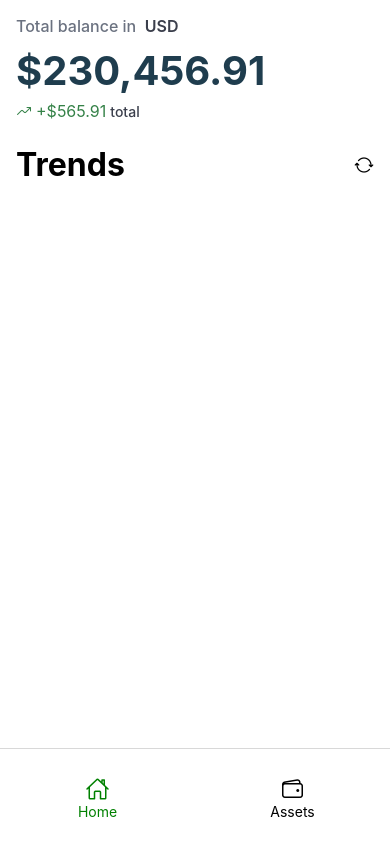
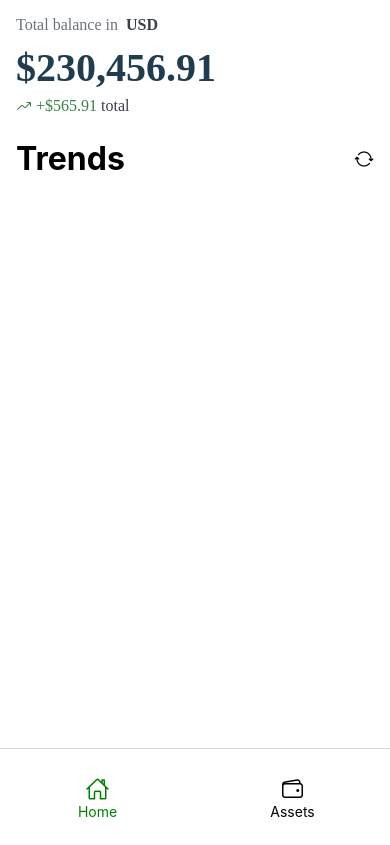
Before and after one commit to layrayson/wallet-demo, a React Native app: screen /Home in a window 390 px wide. Built offline with nearby package versions, Linux system fonts and the light colour scheme.

Commit message:
feat: use roboto font

```diff
--- a/src/components/custom/AppText/index.tsx
+++ b/src/components/custom/AppText/index.tsx
@@ -1,7 +1,7 @@
 // components/AppText.tsx
 import React from 'react';
 import { Text, TextProps, StyleSheet } from 'react-native';
-import { useAppTheme } from '../theme/ThemeContext';
+import { useAppTheme } from '../../../theme/ThemeContext';
 
 export const AppText = ({ style, ...props }: TextProps) => {
     const { theme } = useAppTheme();
@@ -16,7 +16,7 @@ export const AppText = ({ style, ...props }: TextProps) => {
 
 const styles = StyleSheet.create({
     text: {
-        fontFamily: 'Inter-Regular',
+        fontFamily: 'Roboto-Regular',
         fontSize: 16,
     },
 });
--- a/src/components/shared/OverAllBalanceDisplay/index.tsx
+++ b/src/components/shared/OverAllBalanceDisplay/index.tsx
@@ -1,7 +1,8 @@
-import { Text, View, StyleSheet } from 'react-native';
+import { View, StyleSheet } from 'react-native';
 import React from 'react';
 import { AppColors } from '../../../theme/color';
 import Icon from 'react-native-vector-icons/Ionicons';
+import { AppText } from '../../custom/AppText';
 
 type Props = {
   amount: number;
@@ -11,32 +12,32 @@ const OverAllBalanceDisplay = ({ amount, increment }: Props) => {
   return (
     <View style={styles.container}>
       <View style={styles.balanceHeader}>
-        <Text style={styles.balanceHeaderText}>
+        <AppText style={styles.balanceHeaderText}>
           Total balance in {" "}
-          <Text style={styles.balanceHeaderUSD}>USD</Text>
-        </Text>
+          <AppText style={styles.balanceHeaderUSD}>USD</AppText>
+        </AppText>
       </View>
       <View style={styles.balanceAmountContainer}>
-        <Text style={styles.balanceAmountText}>
+        <AppText style={styles.balanceAmountText}>
           $
           {amount.toLocaleString('en-US', {
             minimumFractionDigits: 2,
             maximumFractionDigits: 2,
           })}
-        </Text>
+        </AppText>
       </View>
       <View style={styles.incrementContainer}>
         <Icon name="trending-up" size={16} color={AppColors.green[500]} style={styles.incrementIcon} />
-        <Text style={styles.incrementText}>
+        <AppText style={styles.incrementText}>
           +$
           {increment.toLocaleString('en-US', {
             minimumFractionDigits: 2,
             maximumFractionDigits: 2,
           })}
-        </Text>
-        <Text style={styles.incrementTotalText}>
+        </AppText>
+        <AppText style={styles.incrementTotalText}>
           total
-        </Text>
+        </AppText>
       </View>
     </View>
   );
```
